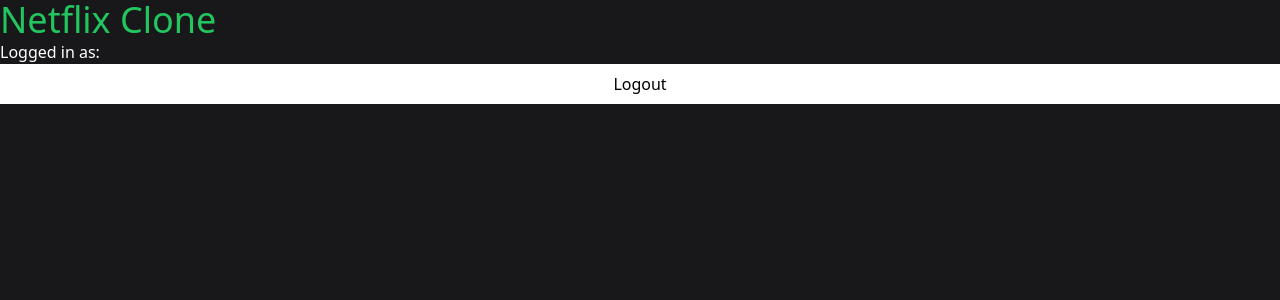
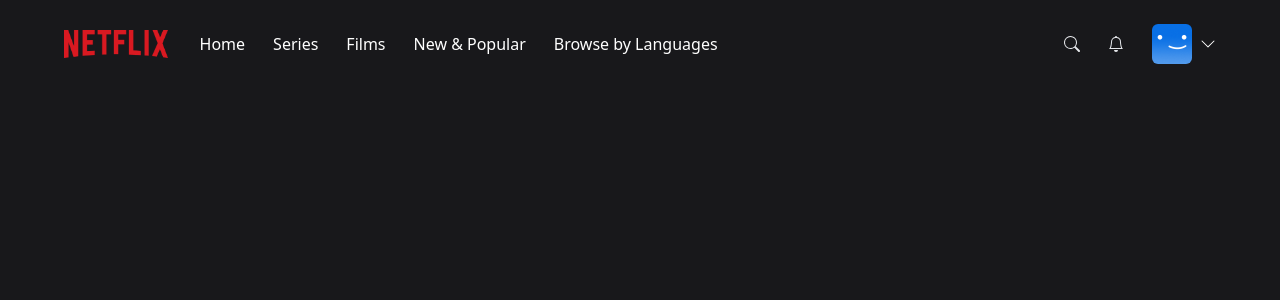
Before and after one commit to goku-raj/Netflix-clone, a Next.js app: page / in a window 1280 px wide. Shown: the top 300 px of the page. Built offline with nearby package versions, Linux system fonts and the light colour scheme; no server answers; the database is empty; sample sign-in values are in the browser's storage.

Commit message:
navbar completed

```diff
--- /dev/null
+++ b/components/AccountMenu.tsx
@@ -0,0 +1,42 @@
+import { signOut } from "next-auth/react";
+import React from "react";
+
+import useCurrentUser from "@/hooks/useCurrentUser";
+
+interface AccountMenuProps {
+  visible?: boolean;
+}
+
+const AccountMenu: React.FC<AccountMenuProps> = ({ visible }) => {
+  const { data: currentUser } = useCurrentUser();
+
+  if (!visible) {
+    return null;
+  }
+
+  return (
+    <div className="bg-black w-56 absolute top-14 right-0 py-5 flex-col border-2 border-gray-800 flex">
+      <div className="flex flex-col gap-3">
+        <div className="px-3 group/item flex flex-row gap-3 items-center w-full">
+          <img
+            className="w-8 rounded-md"
+            src="/images/default-blue.png"
+            alt=""
+          />
+          <p className="text-white text-sm group-hover/item:underline">
+            {currentUser?.name}
+          </p>
+        </div>
+      </div>
+      <hr className="bg-gray-600 border-0 h-px my-4" />
+      <div
+        onClick={() => signOut()}
+        className="px-3 text-center text-white text-sm hover:underline"
+      >
+        Sign out of Netflix
+      </div>
+    </div>
+  );
+};
+
+export default AccountMenu;
--- /dev/null
+++ b/components/MobileMenu.tsx
@@ -0,0 +1,38 @@
+import React from 'react';
+
+interface MobileMenuProps {
+  visible?: boolean;
+}
+
+const MobileMenu: React.FC<MobileMenuProps> = ({ visible }) => {
+  if (!visible) {
+    return null;
+  }
+
+  return (
+    <div className="bg-black w-56 absolute top-8 left-0 py-5 flex-col border-2 border-gray-800 flex">
+      <div className="flex flex-col gap-4">
+        <div className="px-3 text-center text-white hover:underline">
+          Home
+        </div>
+        <div className="px-3 text-center text-white hover:underline">
+          Series
+        </div>
+        <div className="px-3 text-center text-white hover:underline">
+          Films
+        </div>
+        <div className="px-3 text-center text-white hover:underline">
+          New & Popular
+        </div>
+        <div className="px-3 text-center text-white hover:underline">
+          My List
+        </div>
+        <div className="px-3 text-center text-white hover:underline">
+          Browse by Languages
+        </div>
+      </div>
+    </div>
+  )
+}
+
+export default MobileMenu;
--- /dev/null
+++ b/components/Navbar.tsx
@@ -0,0 +1,104 @@
+import { useCallback, useEffect, useState } from "react";
+import { BsChevronDown, BsSearch, BsBell } from "react-icons/bs";
+
+import MobileMenu from "./MobileMenu";
+import NavbarItem from "./NavbarItem";
+import AccountMenu from "./AccountMenu";
+
+const TOP_OFFSET = 66;
+
+const Navbar = () => {
+  const [showMobileMenu, setShowMobileMenu] = useState(false);
+  const [showAccountMenu, setShowAccountMenu] = useState(false);
+  const [showBackground, setShowBackground] = useState(false);
+
+  useEffect(() => {
+    const handleScroll = () => {
+      console.log(window.scrollY)
+      if (window.scrollY >= TOP_OFFSET) {
+        setShowBackground(true)
+      } else {
+        setShowBackground(false)
+      }
+    }
+
+    window.addEventListener('scroll', handleScroll);
+
+    return () => {
+      window.removeEventListener('scroll', handleScroll);
+    }
+  }, []);
+
+
+
+  const toggleMobileMenu = useCallback(() => {
+    setShowMobileMenu((current) => !current);
+  }, []);
+
+  const toggleAccountMenu = useCallback(() => {
+    setShowAccountMenu((current) => !current);
+  }, []);
+
+  return (
+    <div className="w-full fixed z-40">
+      <div
+        className={`
+                px-4
+                md:px-16
+                py-6
+                flex
+                flex-row
+                items-center
+                transition
+                duration-500
+                ${showBackground ? 'bg-zinc-900 bg-opacity-90' : ''}`
+            }
+      >
+        <img src="/images/logo.png" alt="logo" className="h-4 lg:h-7" />
+        <div
+          className="
+                flex-row
+                ml-8
+                gap-7
+                hidden
+                lg:flex"
+        >
+          <NavbarItem label="Home" />
+          <NavbarItem label="Series" />
+          <NavbarItem label="Films" />
+          <NavbarItem label="New & Popular" />
+          <NavbarItem label="Browse by Languages" />
+        </div>
+        <div
+          onClick={toggleMobileMenu}
+          className="lg:hidden flex flow-row items-center gap-2 ml-8 cursor-pointer relative"
+        >
+          <p className="text-white text-sm">Browse</p>
+          <BsChevronDown className={`text-white transition ${showMobileMenu ? 'rotate-180' :'rotate-0'}`} />
+          <MobileMenu visible={showMobileMenu} />
+        </div>
+        <div className="flex flex-row ml-auto gap-7 items-center">
+          <div className="text-gray-200 hover:text-gray-300 cursor-pointer transition">
+            <BsSearch />
+          </div>
+          <div className="text-gray-200 hover:text-gray-300 cursor-pointer transition">
+            <BsBell />
+          </div>
+
+          <div
+            onClick={toggleAccountMenu}
+            className="flex flex-row items-center gap-2 cursor-pointer relative"
+          >
+            <div className="w-6 h-6 lg:w-10 lg:h-10 rounded-md overflow-hidden">
+              <img src="/images/default-blue.png" alt="profile" />
+            </div>
+            <BsChevronDown className={`text-white transition ${showAccountMenu ? 'rotate-180' : 'rotate-0'}`} />
+            <AccountMenu visible={showAccountMenu} />
+          </div>
+        </div>
+      </div>
+    </div>
+  );
+};
+
+export default Navbar;
--- /dev/null
+++ b/components/NavbarItem.tsx
@@ -0,0 +1,17 @@
+import React from "react";
+
+interface NavbarItemProps{
+    label: string;
+}
+
+const NavbarItem: React.FC<NavbarItemProps> = ({
+    label
+}) => {
+  return (
+    <div className="text-white cursor-pointer hover:text-gray-300 hover:underline transition">
+        {label}
+    </div>
+  )
+}
+
+export default NavbarItem
--- a/package.json
+++ b/package.json
@@ -19,6 +19,7 @@
     "bcrypt": "^5.1.1",
     "eslint": "8.48.0",
     "eslint-config-next": "13.4.19",
+    "heroicons": "^2.0.18",
     "next": "13.4.19",
     "next-auth": "^4.23.1",
     "postcss": "8.4.29",
--- a/pages/index.tsx
+++ b/pages/index.tsx
@@ -1,4 +1,4 @@
-import useCurrentUser from "@/hooks/useCurrentUser";
+import Navbar from "@/components/Navbar";
 import { NextPageContext } from "next"
 import { getSession, signOut } from "next-auth/react"
 
@@ -20,13 +20,10 @@
 }
 
 export default function Home() {
-  const { data: user} = useCurrentUser();
 
   return (
     <>
-    <h1 className='text-4xl text-green-500'>Netflix Clone</h1>
-    <p className="text-white">Logged in as: {user?.name}</p>
-    <button className="h-10 w-full bg-white" onClick={()=> signOut()}>Logout</button>
+    <Navbar/>
     </>
   )
 }
```
Also changed, not shown: 1 other file (tests, documents, lock files or other folders).
